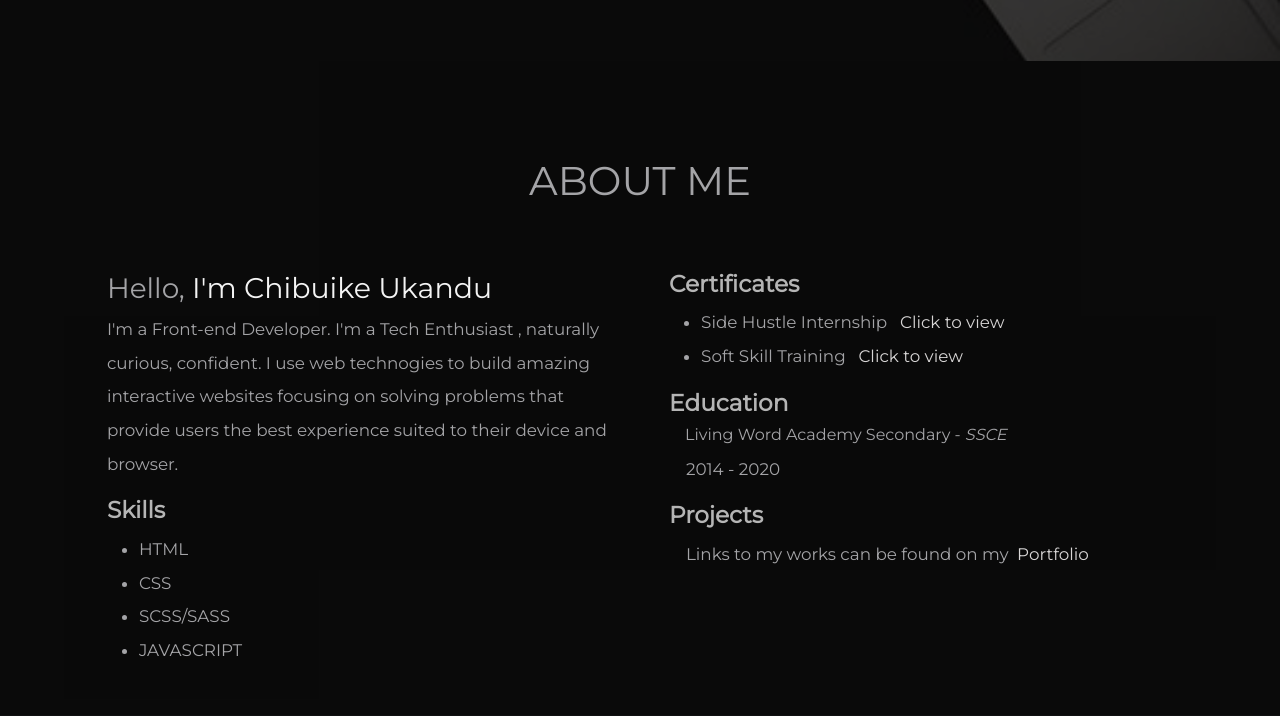
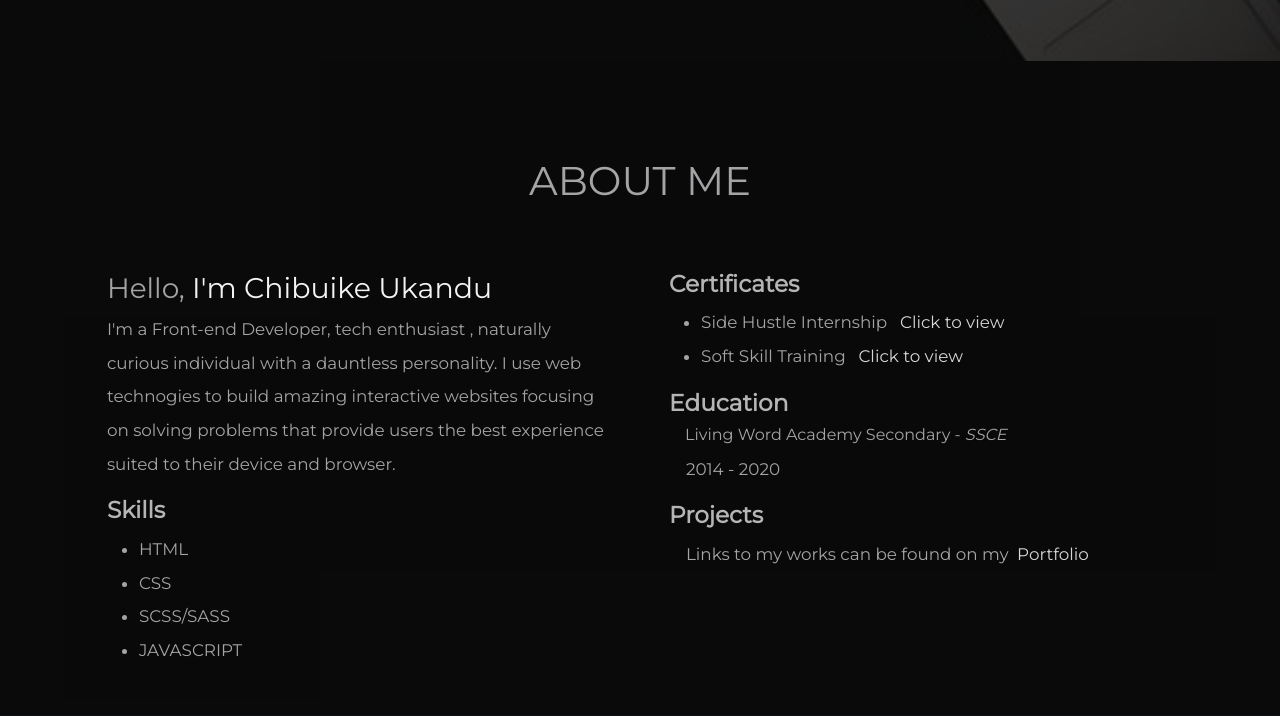
Before and after one commit to Jay035/PORTFOLIO-WEBSITE, a plain HTML site: page index.html in a window 1280 px wide. Shown: the part 739-1455 px from the top of the page. Drawn offline with Linux system fonts and the light colour scheme.

Commit message:
correction to about info

```diff
--- a/index.html
+++ b/index.html
@@ -112,7 +112,7 @@
       <div class="about-sections">
           <div class="left">
             <h3>Hello, <span> I'm Chibuike Ukandu</span></h3>
-            <p>   I'm a Front-end Developer. I'm a Tech Enthusiast , naturally curious, confident.
+            <p>I'm a Front-end Developer, tech enthusiast , naturally curious individual with a dauntless personality.
                 I use web technogies to build amazing interactive websites focusing on solving problems that provide users the best experience suited to their device and browser.</p>
 
             <div id="skills" class="skill">
```
